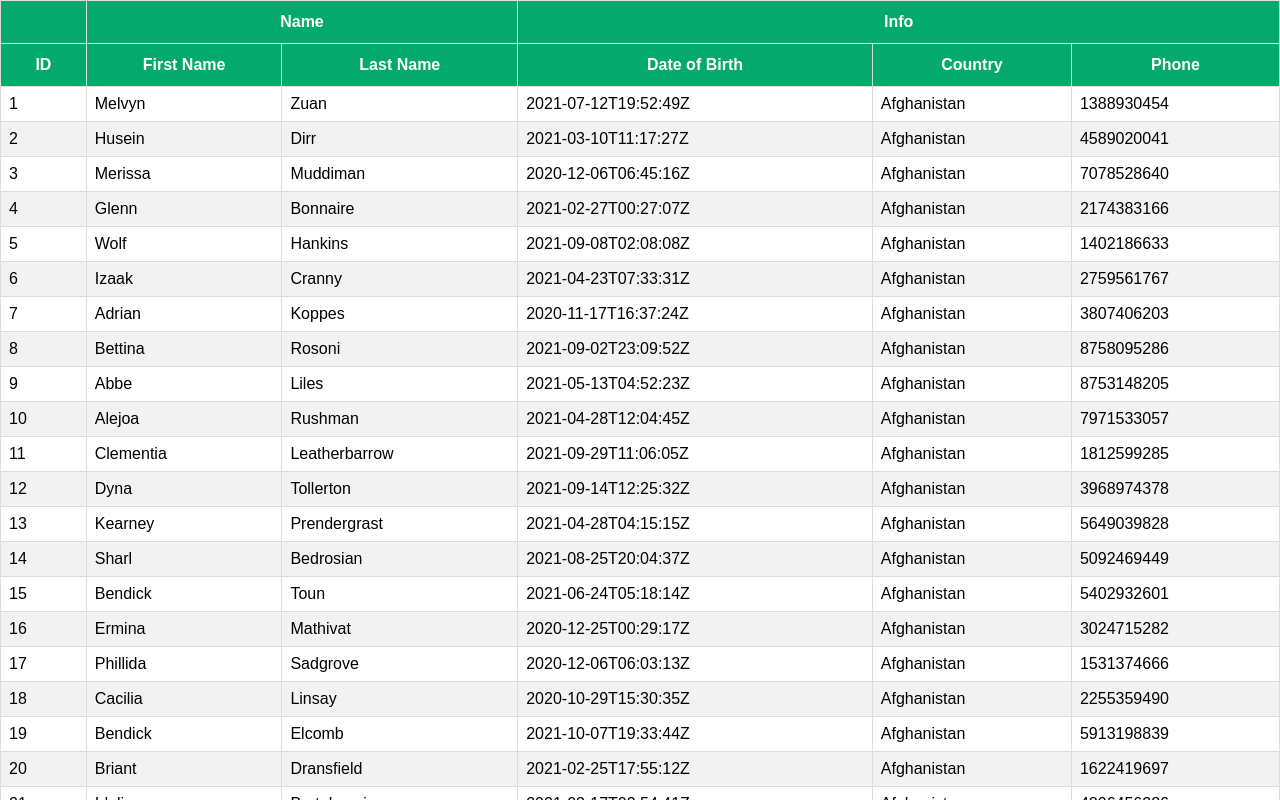
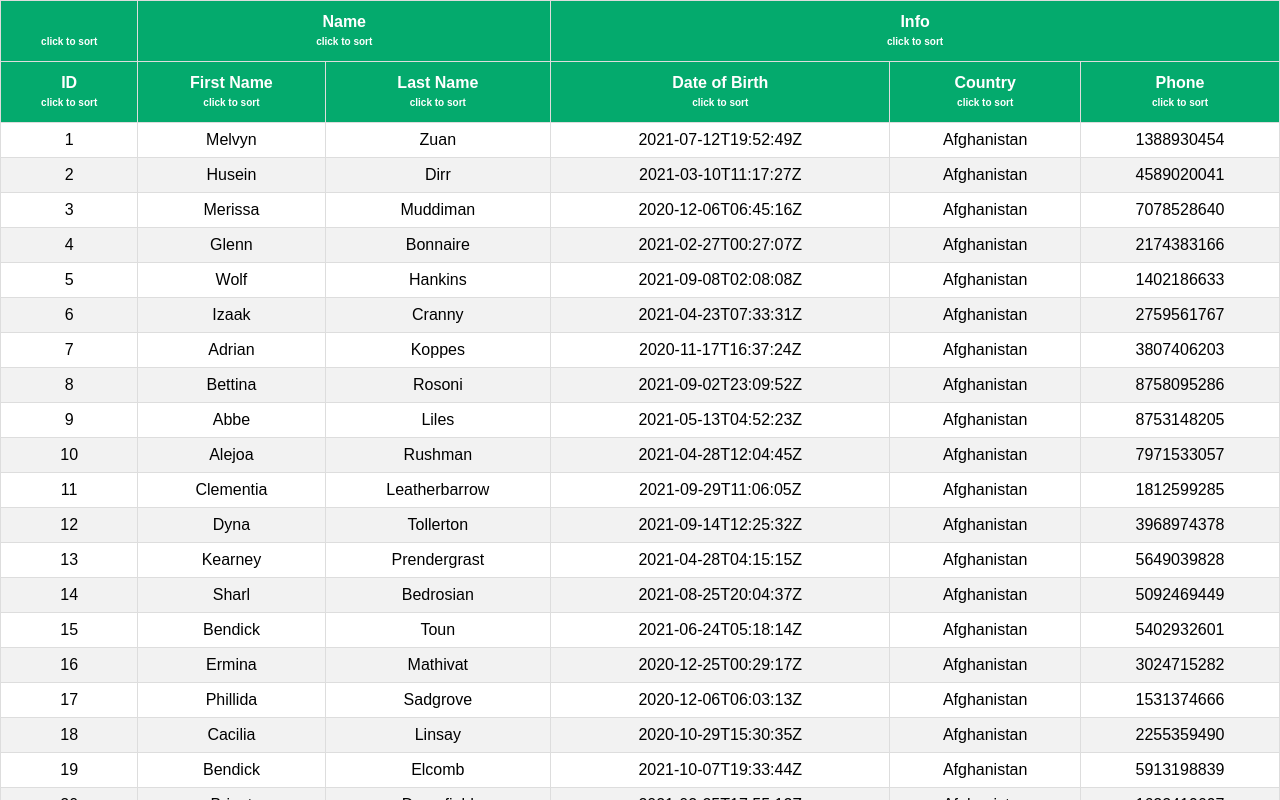
Before and after one commit to Nimith-M-Gowda/React-Tables, a React (Create React App) app: page / in a window 1280 px wide. Shown: the top 800 px of the page. Built offline with nearby package versions, Linux system fonts and the light colour scheme.

Commit message:
chore(sort): added sorting

```diff
--- a/src/components/BasicTable.js
+++ b/src/components/BasicTable.js
@@ -1,6 +1,6 @@
 import React, { useMemo } from "react";
 
-import { useTable } from "react-table";
+import { useTable, useSortBy } from "react-table";
 
 import DATA from "../utils/MOCK_DATA.json";
 import { COMBINED_COLUMNS } from "../utils/Columns";
@@ -10,10 +10,13 @@ function BasicTable(props) {
   const memoizedColumn = useMemo(() => COMBINED_COLUMNS, []);
   const memoizedData = useMemo(() => DATA, []);
 
-  const TableInstance = useTable({
-    columns: memoizedColumn,
-    data: memoizedData,
-  });
+  const TableInstance = useTable(
+    {
+      columns: memoizedColumn,
+      data: memoizedData,
+    },
+    useSortBy
+  );
 
   const {
     getTableProps,
@@ -32,7 +35,17 @@ function BasicTable(props) {
           {headerGroups.map((headerGroup) => (
             <tr {...headerGroup.getHeaderGroupProps()}>
               {headerGroup.headers.map((column) => (
-                <th {...column.getHeaderProps()}>{column.render("Header")}</th>
+                <th {...column.getHeaderProps(column.getSortByToggleProps())}>
+                  {column.render("Header")}
+                  <br />
+                  <span style={{ fontSize: 10 }}>
+                    {column.isSorted
+                      ? column.isSortedDesc
+                        ? "sort desc"
+                        : "sort inc"
+                      : "click to sort"}
+                  </span>
+                </th>
               ))}
             </tr>
           ))}
@@ -55,7 +68,7 @@ function BasicTable(props) {
           {footerGroups.map((footerGroup) => (
             <tr {...footerGroup.getFooterGroupProps()}>
               {footerGroup.headers.map((column) => (
-                <th {...column.getFooterProps}>{column.render("Footer")}</th>
+                <th {...column.getFooterProps()}>{column.render("Footer")}</th>
               ))}
             </tr>
           ))}
--- a/src/styles/BasicTable.css
+++ b/src/styles/BasicTable.css
@@ -8,7 +8,9 @@ table td, table th {
   border: 1px solid #ddd;
   padding: 8px;
 }
-
+table td{
+  text-align: center;
+}
 table tr:nth-child(even){background-color: #f2f2f2;}
 
 table tr:hover {background-color: #ddd;}
```
